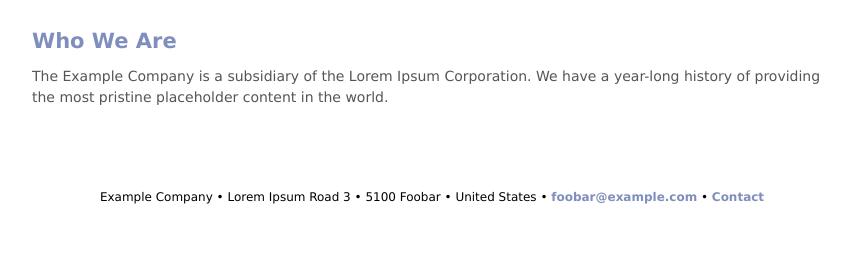
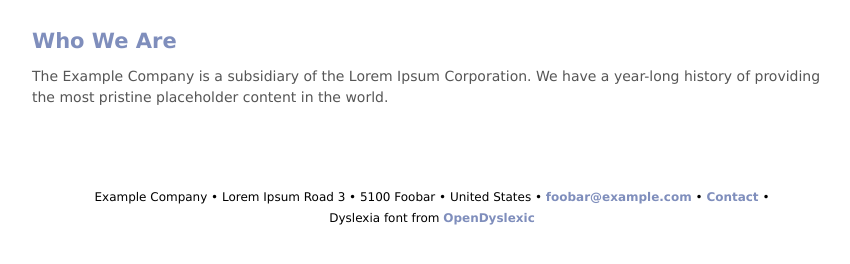
Before and after one commit to ndarville/jekyll-boilerplate, a Jekyll site: the page built from index.html, in a window 1280 px wide, cut to the strip 571-835 px from the top of the page. Shown: the whole strip, without its empty margins (208-1058 px from the left). Built offline with Jekyll 4.4.1, drawn with Linux system fonts in a browser that asks for light colours.

Commit message:
Forgot to add the OpenDyslexic credit

```diff
--- a/_includes/footer.html
+++ b/_includes/footer.html
@@ -1 +1 @@
-{{ site.name }} &bullet; {{ site.data.about.address.street }} &bullet; {{ site.data.about.address.city }} &bullet; {{ site.data.about.address.country }} &bullet; <a href="mailto:{{ site.data.about.contact.email }}">{{ site.data.about.contact.email }}</a> &bullet; <a href="/contact/">Contact</a>
+{{ site.name }} &bullet; {{ site.data.about.address.street }} &bullet; {{ site.data.about.address.city }} &bullet; {{ site.data.about.address.country }} &bullet; <a href="mailto:{{ site.data.about.contact.email }}">{{ site.data.about.contact.email }}</a> &bullet; <a href="/contact/">Contact</a>{% if site.dyslexia_support == true %} &bullet; <span>Dyslexia font from <a href="http://opendyslexic.org">OpenDyslexic</a></span>{% endif %}
--- a/static/css/style.css
+++ b/static/css/style.css
@@ -304,6 +304,8 @@ mark {
   #footer a {
     font-weight: bold;
     color: #7f8ebc; }
+  #footer span {
+    white-space: nowrap; }
 
 #content {
   float: left; }
--- a/static/css/style.scss
+++ b/static/css/style.scss
@@ -99,6 +99,8 @@
         font-weight: bold;
         color: $blue;
     }
+
+    span { white-space: nowrap; }
 }
 
 #content {
```
Also changed, not shown: 6 other files.
